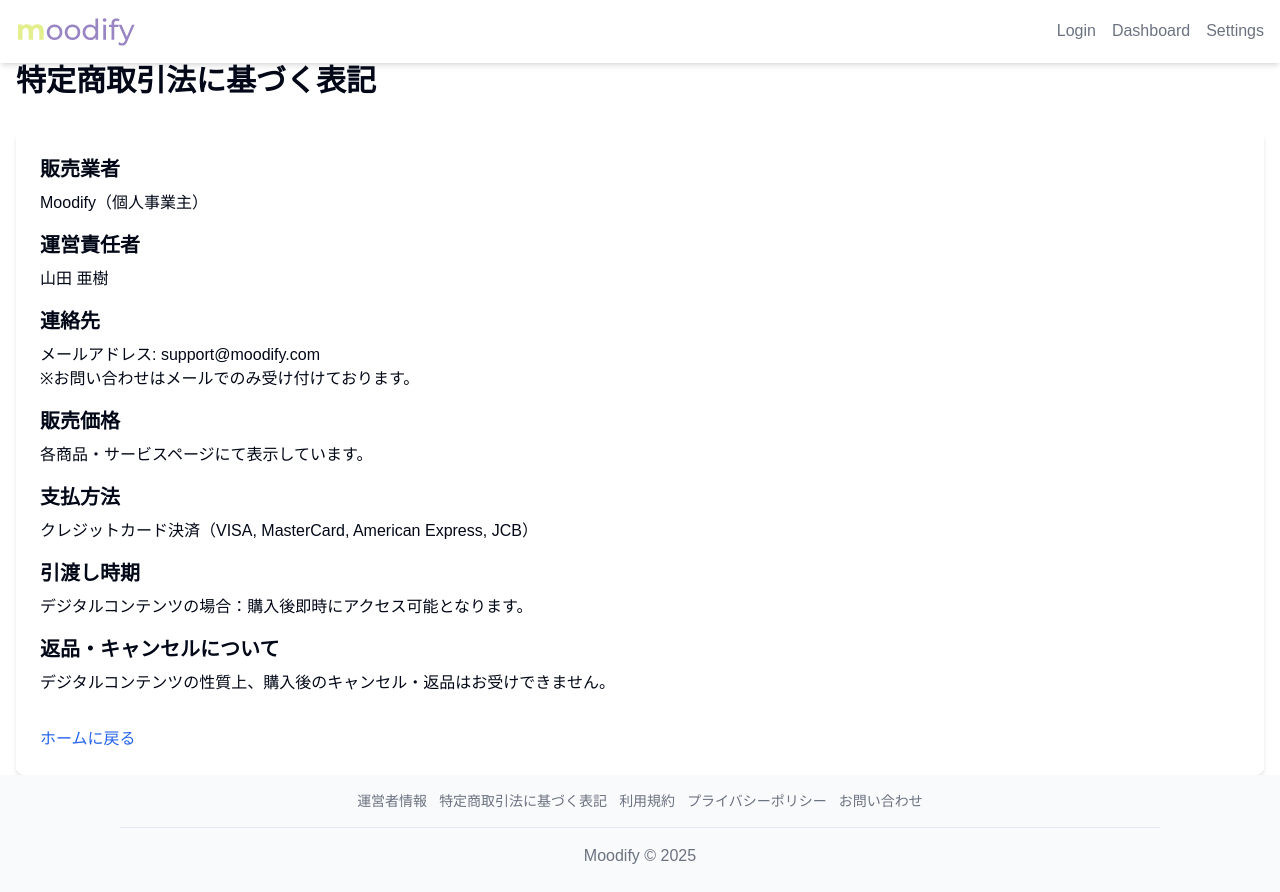
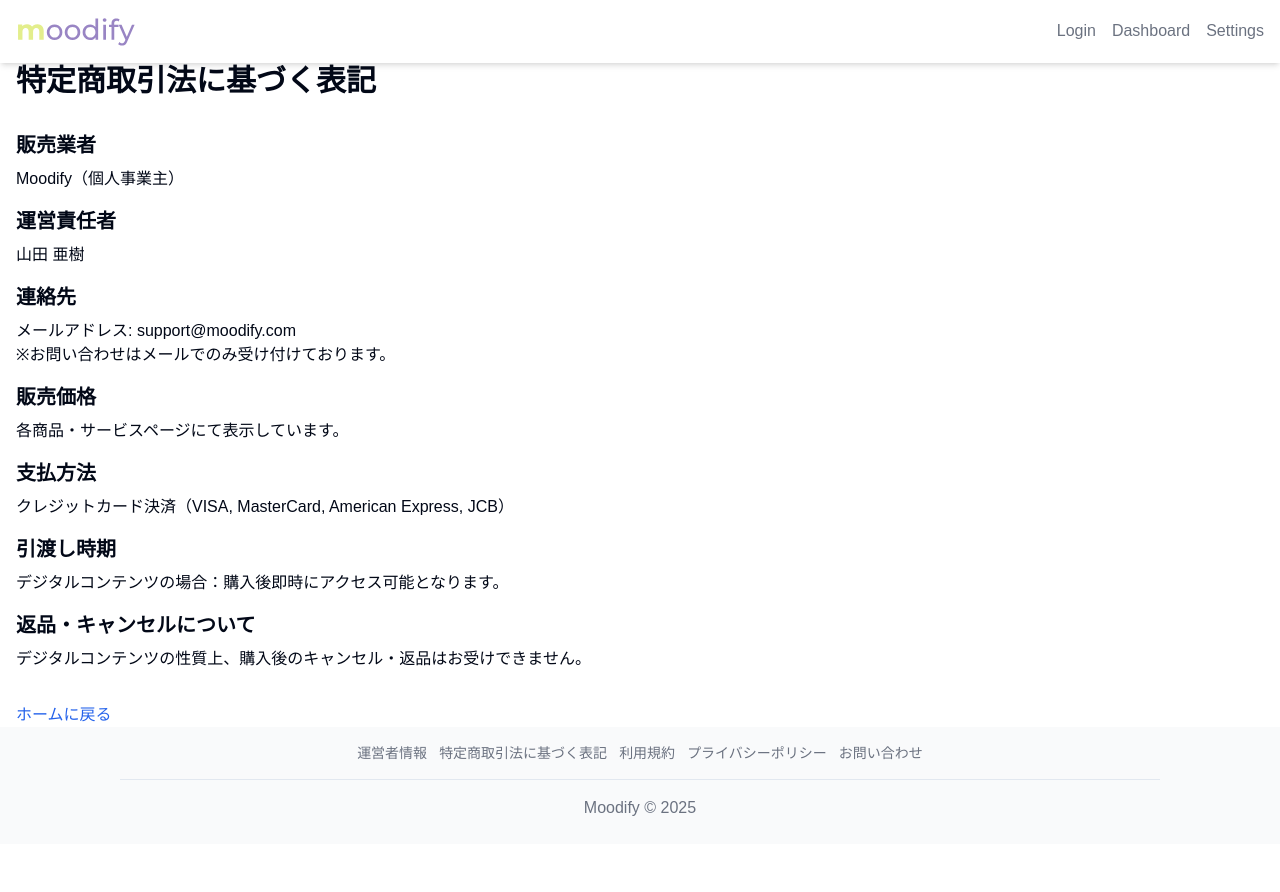
Before and after one commit to akkie8/moodify-web, a Next.js app: page /notice in a window 1280 px wide. After the commit the page ends 844 px from the top, so only its background shows below. Built offline with nearby package versions, Linux system fonts and the light colour scheme.

Commit message:
fix:カード削除#11

```diff
--- a/src/app/(static)/notice/page.tsx
+++ b/src/app/(static)/notice/page.tsx
@@ -4,7 +4,7 @@
   return (
     <div className='container mx-auto px-4'>
       <h1 className='text-3xl font-bold mb-8'>特定商取引法に基づく表記</h1>
-      <div className='bg-white rounded-lg shadow-md p-6'>
+
       <h2 className='text-xl font-semibold mb-2'>販売業者</h2>
       <p className='mb-4'>Moodify（個人事業主）</p>
 
@@ -38,6 +38,5 @@
         </Link>
       </p>
     </div>
-    </div>
   );
 }
```
Lines whose indentation alone changed are shown as unchanged.
